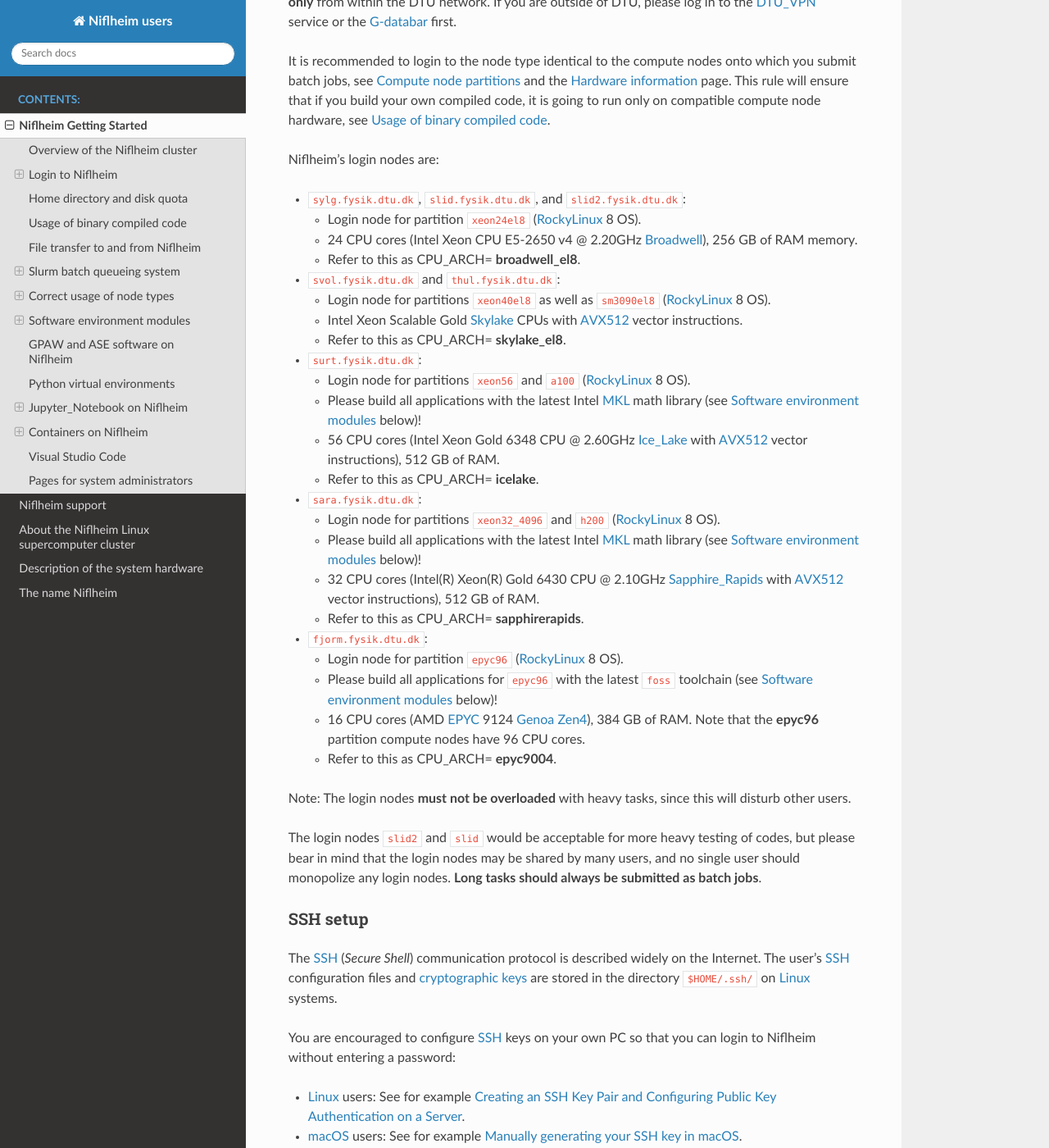
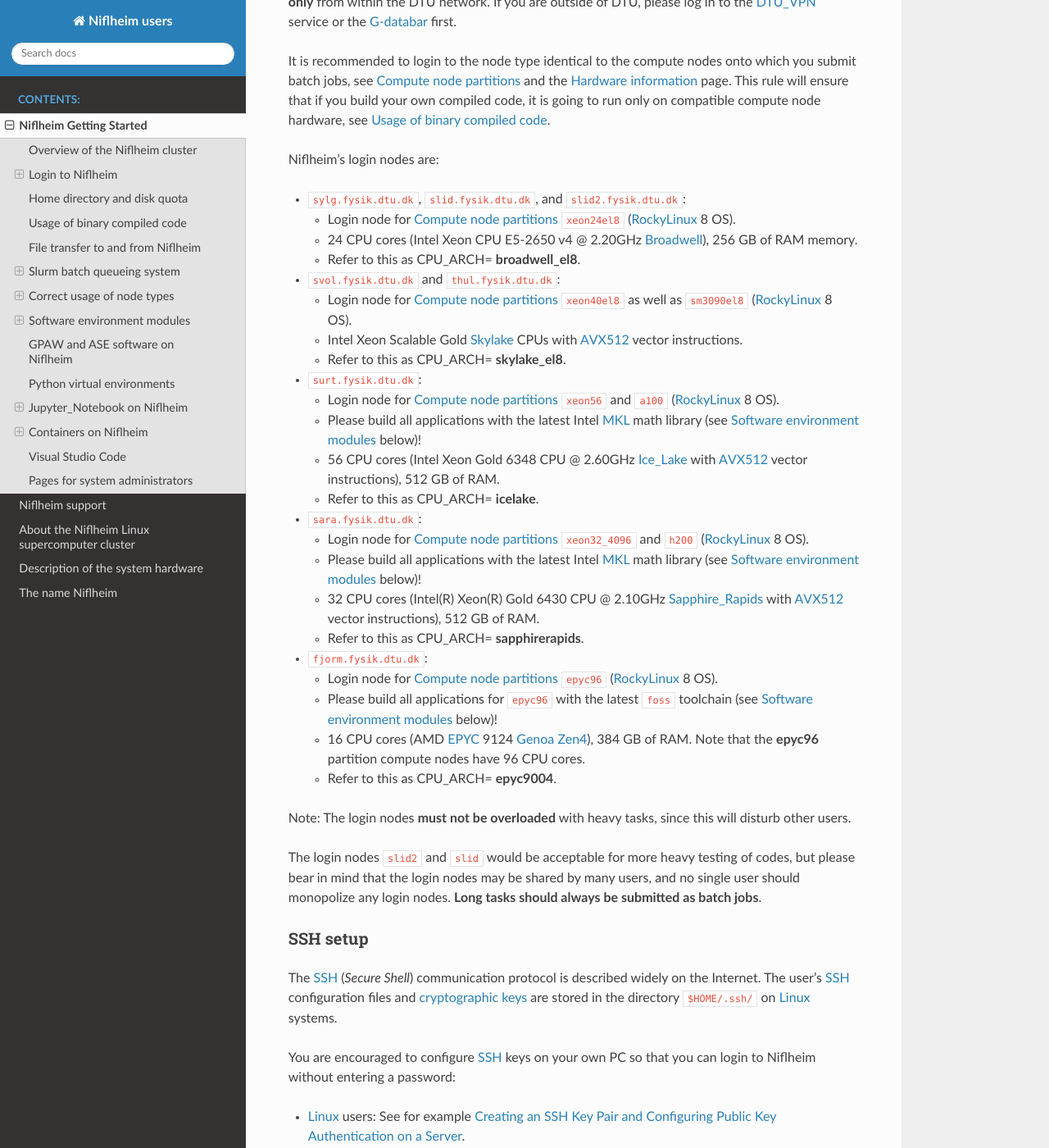
Before and after one commit to OleHolmNielsen/Niflheim_users, a Sphinx documentation site: the page built from docs/Niflheim_Getting_Started.rst, in a window 1280 px wide and 1400 px high, scrolled down 545 px. Shown: the whole window at 82% size. Built offline with Sphinx 7.4.7 and the Read the Docs theme 3.1.0, drawn with Linux system fonts in a browser that asks for light colours.

Commit message:
Link to compute_node_partitions

```diff
--- a/docs/Niflheim_Getting_Started.rst
+++ b/docs/Niflheim_Getting_Started.rst
@@ -45,33 +45,33 @@ Niflheim's login nodes are:
 
 * ``sylg.fysik.dtu.dk``, ``slid.fysik.dtu.dk``, and ``slid2.fysik.dtu.dk``:
 
-  * Login node for partition ``xeon24el8`` (RockyLinux_ 8 OS).
+  * Login node for :ref:`compute_node_partitions` ``xeon24el8`` (RockyLinux_ 8 OS).
   * 24 CPU cores (Intel Xeon CPU E5-2650 v4 @ 2.20GHz Broadwell_), 256 GB of RAM memory.
   * Refer to this as CPU_ARCH= **broadwell_el8**.
 
 * ``svol.fysik.dtu.dk`` and ``thul.fysik.dtu.dk``:
 
-  * Login node for partitions ``xeon40el8`` as well as ``sm3090el8`` (RockyLinux_ 8 OS).
+  * Login node for :ref:`compute_node_partitions` ``xeon40el8`` as well as ``sm3090el8`` (RockyLinux_ 8 OS).
   * Intel Xeon Scalable Gold Skylake_ CPUs with AVX512_ vector instructions.
   * Refer to this as CPU_ARCH= **skylake_el8**.
 
 * ``surt.fysik.dtu.dk``:
 
-  * Login node for partitions ``xeon56`` and ``a100`` (RockyLinux_ 8 OS).
+  * Login node for :ref:`compute_node_partitions` ``xeon56`` and ``a100`` (RockyLinux_ 8 OS).
   * Please build all applications with the latest Intel MKL_ math library (see `Software environment modules`_ below)!
   * 56 CPU cores (Intel Xeon Gold 6348 CPU @ 2.60GHz Ice_Lake_ with AVX512_ vector instructions), 512 GB of RAM.
   * Refer to this as CPU_ARCH= **icelake**.
 
 * ``sara.fysik.dtu.dk``:
 
-  * Login node for partitions ``xeon32_4096`` and ``h200`` (RockyLinux_ 8 OS).
+  * Login node for :ref:`compute_node_partitions` ``xeon32_4096`` and ``h200`` (RockyLinux_ 8 OS).
   * Please build all applications with the latest Intel MKL_ math library (see `Software environment modules`_ below)!
   * 32 CPU cores (Intel(R) Xeon(R) Gold 6430 CPU @ 2.10GHz Sapphire_Rapids_ with AVX512_ vector instructions), 512 GB of RAM.
   * Refer to this as CPU_ARCH= **sapphirerapids**.
 
 * ``fjorm.fysik.dtu.dk``:
 
-  * Login node for partition ``epyc96`` (RockyLinux_ 8 OS).
+  * Login node for :ref:`compute_node_partitions` ``epyc96`` (RockyLinux_ 8 OS).
   * Please build all applications for ``epyc96`` with the latest ``foss`` toolchain (see `Software environment modules`_ below)!
   * 16 CPU cores (AMD EPYC_ 9124 Genoa_ Zen4_), 384 GB of RAM.
     Note that the **epyc96** partition compute nodes have 96 CPU cores.
```
